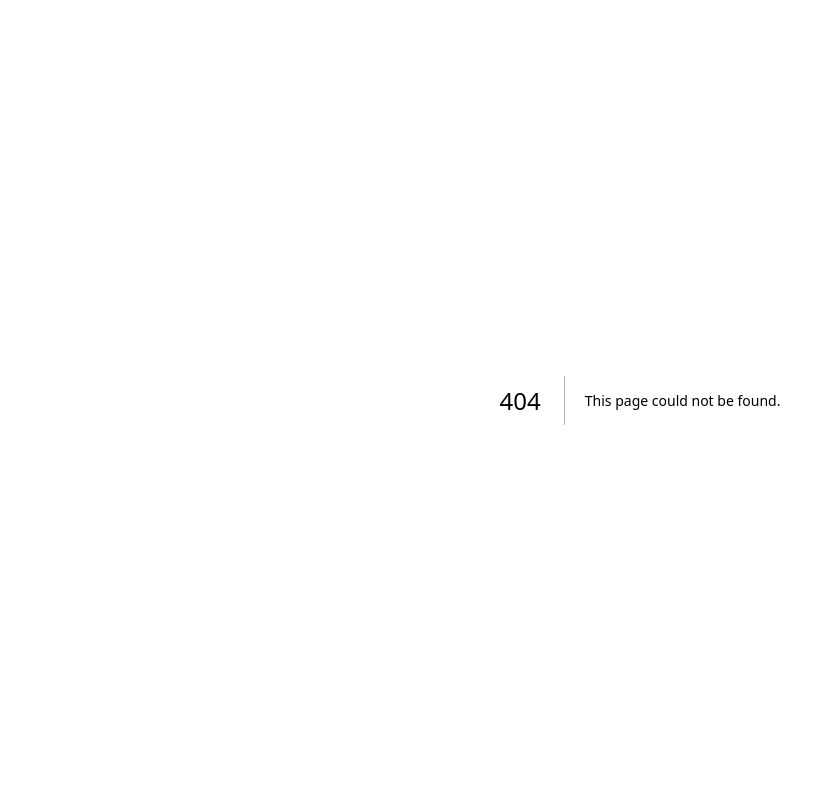
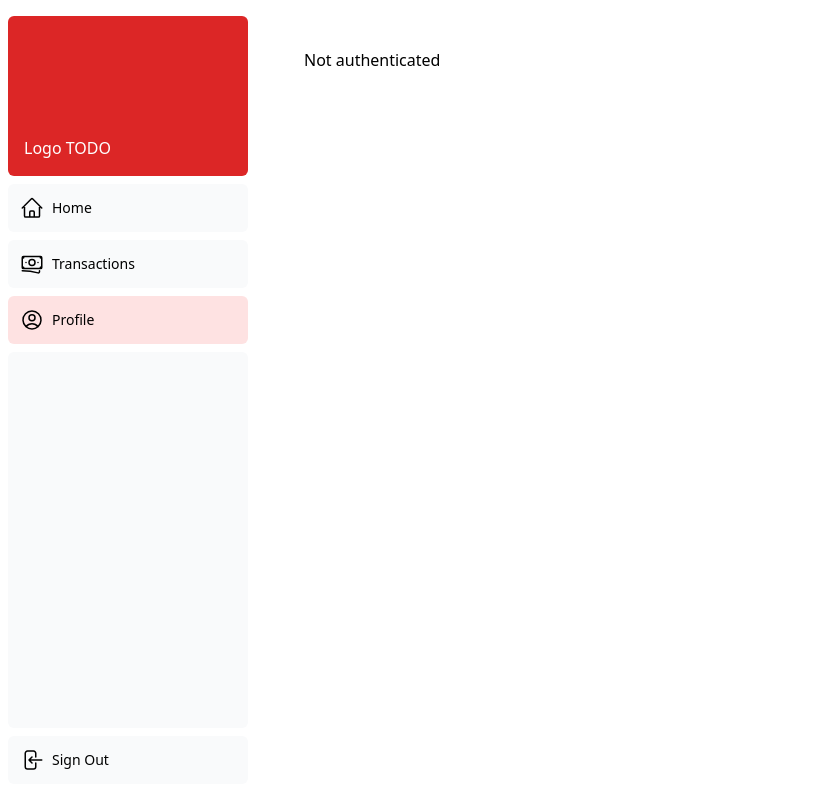
Before and after one commit to egarcia-p/couple-cents, a Next.js app: page /dashboard/profile in a window 1280 px wide. Before the commit this address had no page. Shown: the whole page, without its empty margins (0-835 px from the left). Built offline with nearby package versions, Linux system fonts and the light colour scheme; no server answers.

Commit message:
Add -profile page

```diff
--- /dev/null
+++ b/src/app/dashboard/profile/page.tsx
@@ -0,0 +1,18 @@
+import { auth } from "@/auth";
+import { Metadata } from "next";
+import UserAvatar from "../../components/user-profile";
+
+export const metadata: Metadata = {
+  title: "Profile",
+};
+export default async function Page() {
+  const session = await auth();
+  if (!session) return <div>Not authenticated</div>;
+
+  return (
+    <main>
+      <h1 className={`mb-4 text-xl md:text-2xl`}>Profile Settings</h1>
+      <UserAvatar />
+    </main>
+  );
+}
--- a/src/app/ui/dashboard/nav-links.tsx
+++ b/src/app/ui/dashboard/nav-links.tsx
@@ -1,6 +1,10 @@
 "use client";
 
-import { BanknotesIcon, HomeIcon } from "@heroicons/react/24/outline";
+import {
+  BanknotesIcon,
+  HomeIcon,
+  UserCircleIcon,
+} from "@heroicons/react/24/outline";
 import Link from "next/link";
 import { usePathname } from "next/navigation";
 
@@ -13,6 +17,7 @@ const links = [
     href: "/dashboard/transactions",
     icon: BanknotesIcon,
   },
+  { name: "Profile", href: "/dashboard/profile", icon: UserCircleIcon },
 ];
 
 export default function NavLinks() {
```
